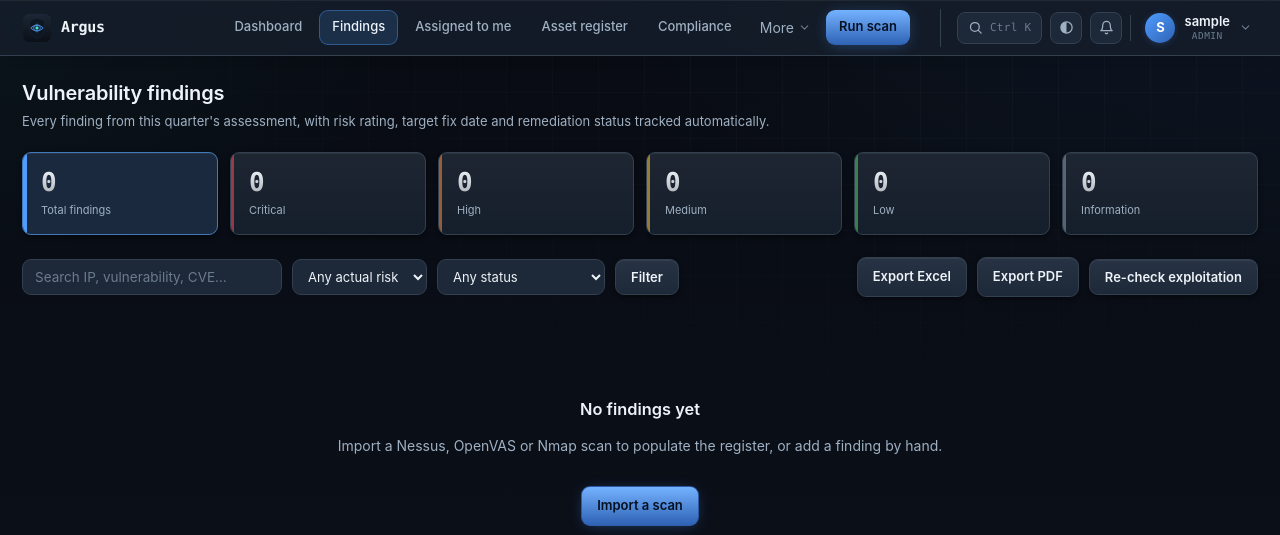
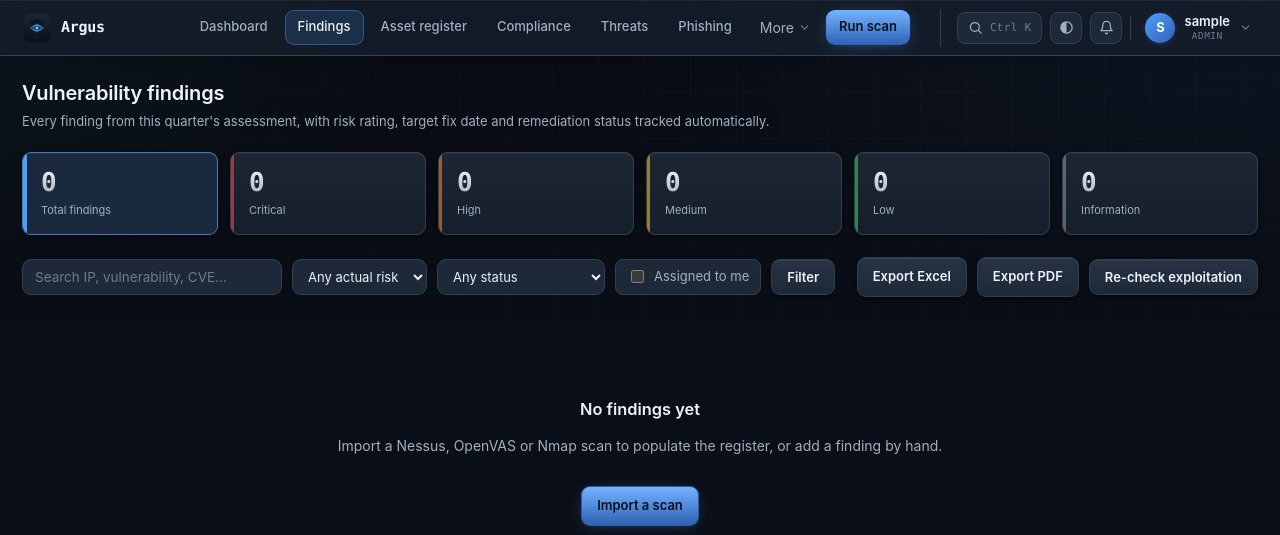
Before and after one commit to tricia-ships-it/argus, a Flask app: page / in a window 1280 px wide. Shown: the top 535 px of the page. Run offline with Flask 3, Linux system fonts and the light colour scheme; the visitor is signed in with stand-in values (Sample User, id 1); data comes from the database, SQL or seed files in the repository; data that the repository does not hold is empty.

Commit message:
Promote Threats and Phishing to the nav; add an 'Assigned to me' filter on Findings
Put Threats and Phishing on the main bar and move 'Assigned to me' into the
More menu. Add an 'Assigned to me' toggle to the Findings toolbar that
filters to items the user owns (directly or via a team) and combines with
the existing search, risk and status filters.

```diff
--- a/app/app.py
+++ b/app/app.py
@@ -693,6 +693,7 @@ def index():
     status = request.args.get("status", "").strip()
     risk = request.args.get("risk", "").strip()
     breach = request.args.get("breach", "").strip()
+    mine = request.args.get("mine", "").strip()
     sql = "SELECT * FROM findings WHERE 1=1"
     params = []
     if q:
@@ -713,6 +714,9 @@ def index():
         rows = [r for r in rows if r["actual_risk_classification"] == risk]
     if breach:
         rows = [r for r in rows if r["risk_tolerance_objective"] == "Breached"]
+    if mine:
+        mine_names = _owner_names_for_user(db, me)
+        rows = [r for r in rows if (r.get("asset_owner") or "").strip().lower() in mine_names]
 
     # stats
     all_rows = [enrich(r) for r in db.execute("SELECT * FROM findings")]
@@ -731,7 +735,7 @@ def index():
         "index.html", rows=rows, stats=stats, owners=owner_list(),
         statuses=engine.REMEDIATION_STATUSES, severities=engine.SEVERITIES,
         exploits=engine.EXPLOIT_OPTIONS, q=q, status=status, risk=risk, breach=breach,
-        today_iso=date.today().isoformat(),
+        mine=mine, today_iso=date.today().isoformat(),
     )
 
 
--- a/app/static/style.css
+++ b/app/static/style.css
@@ -1130,3 +1130,12 @@ tr.rowlink:hover td { background: var(--panel-3); }
 .nav-menu-item:hover { background: var(--panel-2); color: var(--ink); text-decoration: none; }
 .nav-menu-item.active { color: var(--ink); background: color-mix(in srgb, var(--accent) 16%, transparent); }
 .nav-menu-sep { height: 1px; background: var(--line); margin: 6px 4px; }
+
+/* "Assigned to me" toggle on the findings toolbar */
+.mine-toggle { display: inline-flex; align-items: center; gap: 7px; cursor: pointer;
+  font-size: 13px; color: var(--ink-dim); border: 1px solid var(--line); background: var(--panel-2);
+  padding: 7px 11px; border-radius: 8px; white-space: nowrap;
+  transition: border-color var(--dur-1) var(--ease), color var(--dur-1) var(--ease), background var(--dur-1) var(--ease); }
+.mine-toggle:hover { color: var(--ink); border-color: var(--accent-dim); }
+.mine-toggle.on { color: var(--ink); border-color: var(--accent); background: color-mix(in srgb, var(--accent) 14%, transparent); }
+.mine-toggle input { accent-color: var(--accent); }
--- a/app/templates/base.html
+++ b/app/templates/base.html
@@ -28,23 +28,23 @@
       <span class="mark">Argus</span>
     </div>
     {% set ep = request.endpoint %}
-    {% set more_eps = ['assets','scan_diff','remediation','threatintel_view','phishing_view','phishing_new','phishing_campaign','activity_feed','import_scan','schedules','schedule_add','owners','users','settings_page','settings','finding_new','shared_list','shared_view'] %}
+    {% set more_eps = ['assigned_to_me','assets','scan_diff','remediation','activity_feed','import_scan','schedules','schedule_add','owners','users','settings_page','settings','finding_new','shared_list','shared_view'] %}
     <nav class="topnav">
       <a href="{{ url_for('dashboard') }}" class="{{ 'active' if ep == 'dashboard' }}">Dashboard</a>
       <a href="{{ url_for('index') }}" class="{{ 'active' if ep in ['index','finding_detail'] }}">Findings</a>
-      <a href="{{ url_for('assigned_to_me') }}" class="{{ 'active' if ep == 'assigned_to_me' }}">Assigned to me</a>
       <a href="{{ url_for('inventory') }}" class="{{ 'active' if ep in ['inventory','inventory_import','inventory_edit'] }}">Asset register</a>
       <a href="{{ url_for('compliance_view') }}" class="{{ 'active' if ep == 'compliance_view' }}">Compliance</a>
+      <a href="{{ url_for('threatintel_view') }}" class="{{ 'active' if ep == 'threatintel_view' }}">Threats</a>
+      <a href="{{ url_for('phishing_view') }}" class="{{ 'active' if ep in ['phishing_view','phishing_new','phishing_campaign'] }}">Phishing</a>
       <div class="nav-more" id="moreWrap">
         <button type="button" class="nav-more-btn {{ 'active' if ep in more_eps or (ep and (ep.startswith('settings') or ep.startswith('schedule'))) }}" id="moreBtn" aria-haspopup="true" aria-expanded="false">
           More <svg class="um-caret" viewBox="0 0 24 24" fill="none" stroke="currentColor" stroke-width="2" stroke-linecap="round" stroke-linejoin="round" aria-hidden="true"><polyline points="6 9 12 15 18 9"/></svg>
         </button>
         <div class="nav-menu" id="moreMenu" hidden role="menu">
+          <a class="nav-menu-item {{ 'active' if ep == 'assigned_to_me' }}" href="{{ url_for('assigned_to_me') }}">Assigned to me</a>
           <a class="nav-menu-item {{ 'active' if ep == 'assets' }}" href="{{ url_for('assets') }}">Hosts at risk</a>
           <a class="nav-menu-item {{ 'active' if ep == 'scan_diff' }}" href="{{ url_for('scan_diff') }}">Compare scans</a>
           <a class="nav-menu-item {{ 'active' if ep == 'remediation' }}" href="{{ url_for('remediation') }}">Remediation plan</a>
-          <a class="nav-menu-item {{ 'active' if ep == 'threatintel_view' }}" href="{{ url_for('threatintel_view') }}">Threats</a>
-          <a class="nav-menu-item {{ 'active' if ep in ['phishing_view','phishing_new','phishing_campaign'] }}" href="{{ url_for('phishing_view') }}">Phishing</a>
           <a class="nav-menu-item {{ 'active' if ep in ['shared_list','shared_view'] }}" href="{{ url_for('shared_list') }}">Shared dashboards</a>
           <a class="nav-menu-item {{ 'active' if ep == 'activity_feed' }}" href="{{ url_for('activity_feed') }}">Activity log</a>
           {% if can_import_or_scan %}
--- a/app/templates/index.html
+++ b/app/templates/index.html
@@ -25,8 +25,11 @@
     <option value="">Any status</option>
     {% for s in statuses %}<option value="{{ s }}" {{ 'selected' if status==s }}>{{ s }}</option>{% endfor %}
   </select>
+  <label class="mine-toggle {{ 'on' if mine }}" title="Show only findings on assets you own">
+    <input type="checkbox" name="mine" value="1" {{ 'checked' if mine }} onchange="this.form.submit()"> Assigned to me
+  </label>
   <button class="btn" type="submit">Filter</button>
-  {% if q or risk or status or breach %}<a class="btn ghost" href="{{ url_for('index') }}">Clear</a>{% endif %}
+  {% if q or risk or status or breach or mine %}<a class="btn ghost" href="{{ url_for('index') }}">Clear</a>{% endif %}
   <div class="spacer"></div>
   <a class="btn" href="{{ url_for('export_excel') }}">Export Excel</a>
   <a class="btn" href="{{ url_for('export_pdf') }}">Export PDF</a>
```
